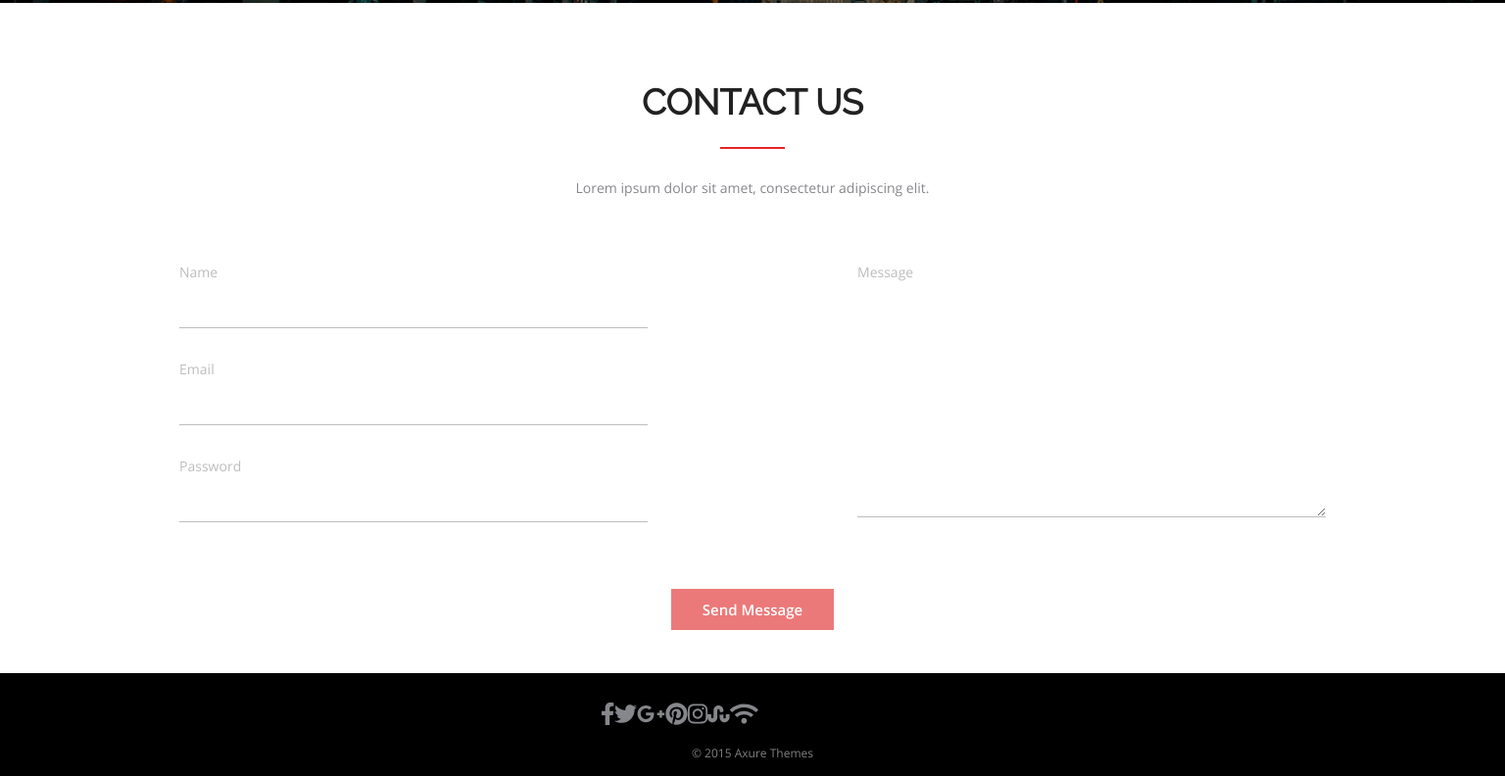
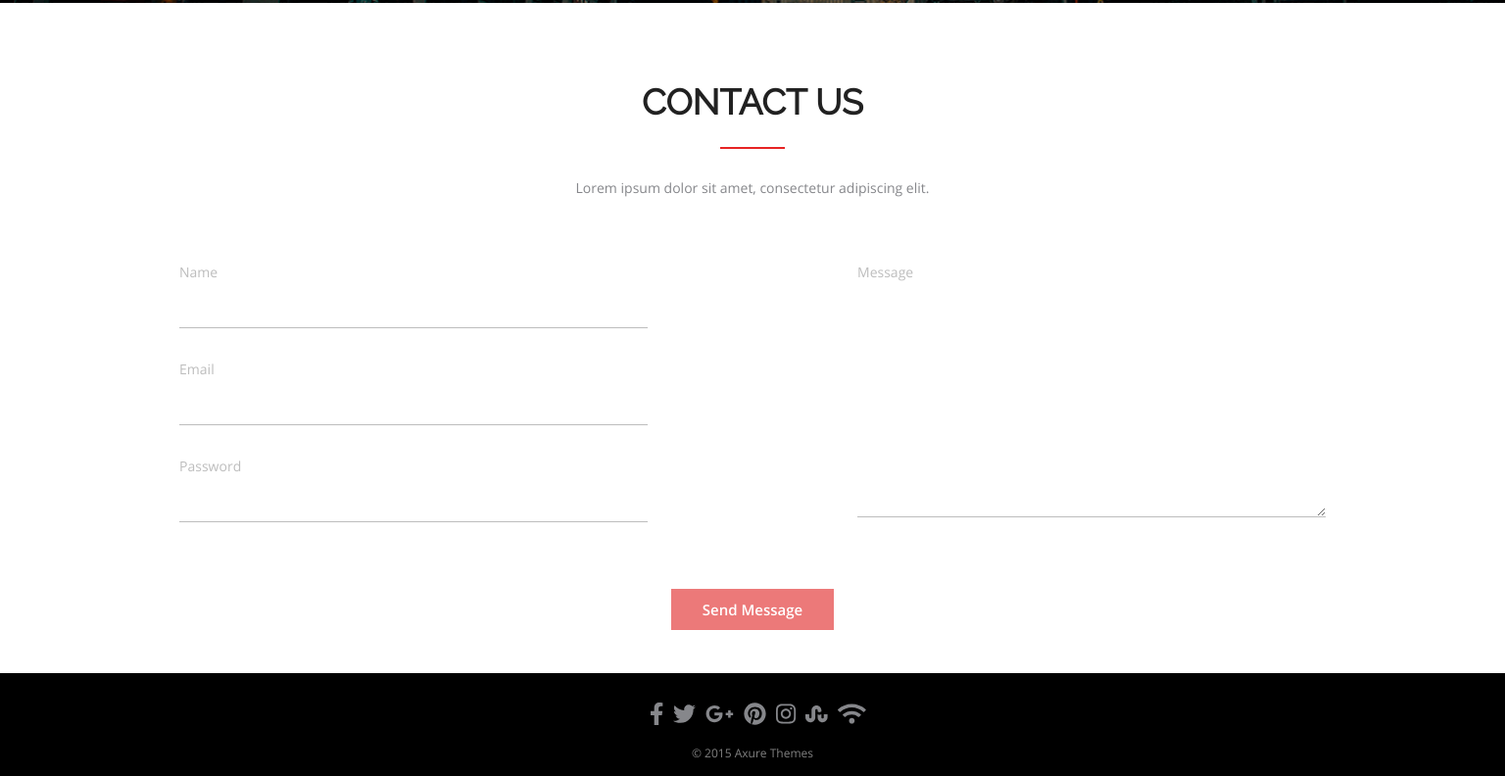
Before and after one commit to AJlekseu/FE16-wk-1-Simashkin-Aleksey, a plain HTML site: page index.html in a window 1536 px wide. Shown: the part 3634-4426 px from the top of the page at 98% size. Drawn offline with Linux system fonts and the light colour scheme.

Commit message:
adaptive_2.2

```diff
--- a/assets/styles/amedia.css
+++ b/assets/styles/amedia.css
@@ -365,3 +365,12 @@
     margin-right: 1px;
   }
 }
+@media (min-width: 1366px) {
+  .footer_icon {
+    padding-left: 0px;
+    justify-content: center;
+  }
+  .footer_icon a {
+    padding-left: 10px;
+  }
+  }
```
